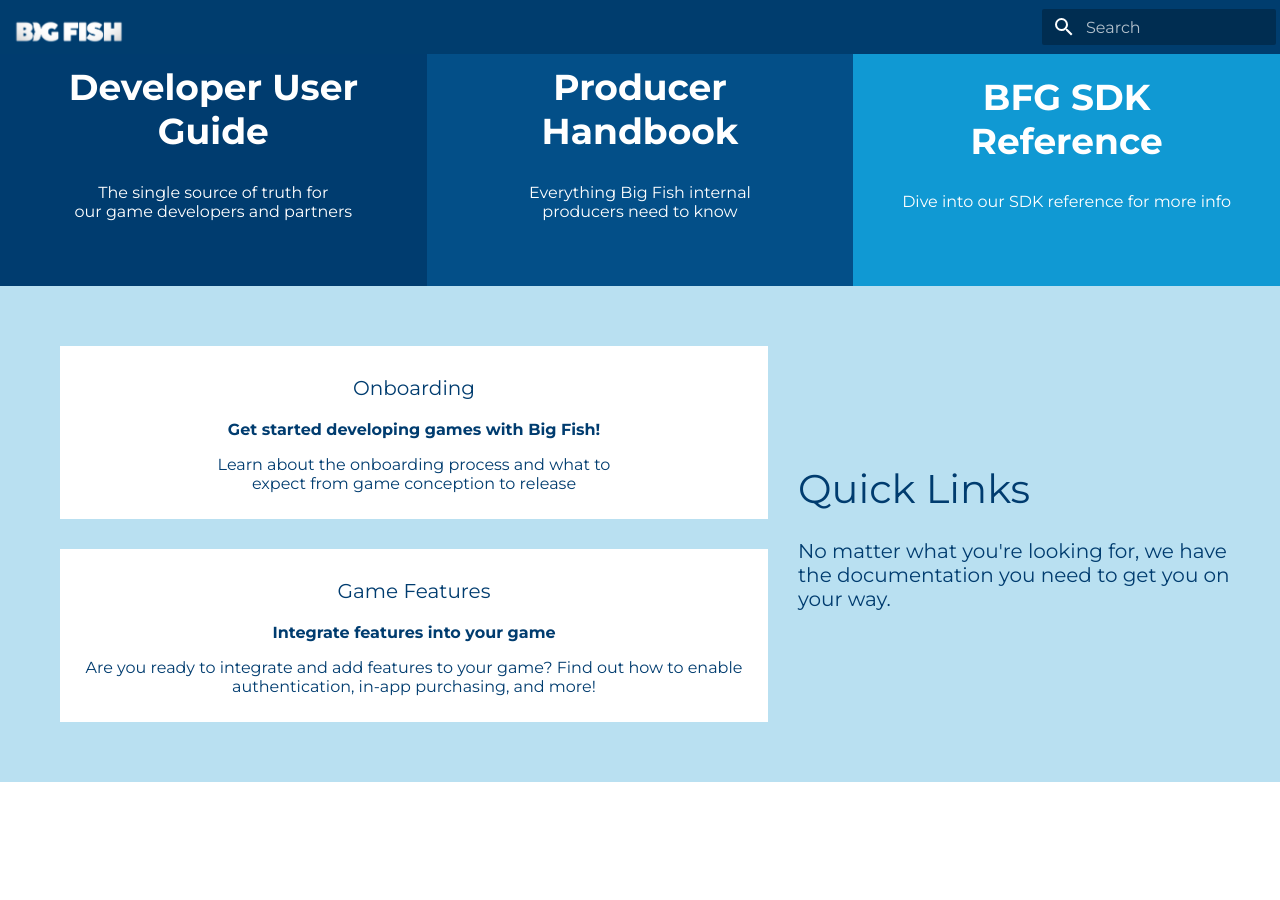
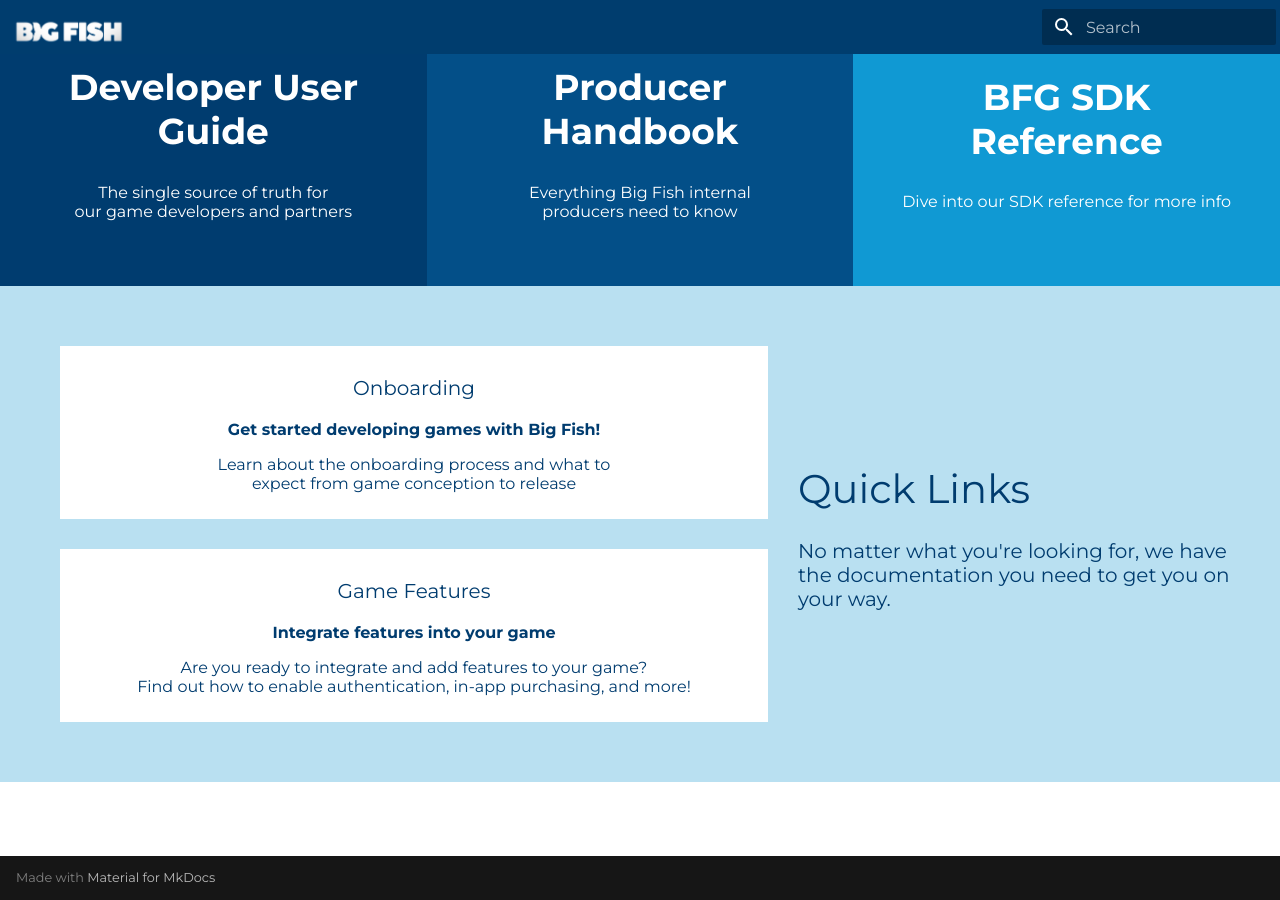
Before and after one commit to jenna-ingersoll-bfg/mkdocs-to-github-pages, an MkDocs documentation site: the page built from docs/index.md, in a window 1280 px wide and 900 px high, scrolled down 516 px. Built offline with MkDocs 1.6.1 and Material for MkDocs 9.7.7, drawn with Linux system fonts in a browser that asks for light colours; before the commit the page ends 1372 px from its top, so only the background shows below that.

```diff
--- a/docs/overrides/home.html
+++ b/docs/overrides/home.html
@@ -125,7 +125,7 @@
         <div class="quicklink">
           <h3>Game Features</h3>
           <p style="font-weight:bold;">Integrate features into your game</p>
-          <p>Are you ready to integrate and add features to your game? Find out how to enable authentication, in-app purchasing, and more! </p>
+          <p>Are you ready to integrate and add features to your game?<br /> Find out how to enable authentication, in-app purchasing, and more! </p>
         </div>
       </div>
       <div class="section-cell section-40">
@@ -138,4 +138,3 @@
 {% endblock %}
 {% block content %}{% endblock %}
 {% block site_nav %}{% endblock %}
-{% block footer %}{% endblock %}
```
